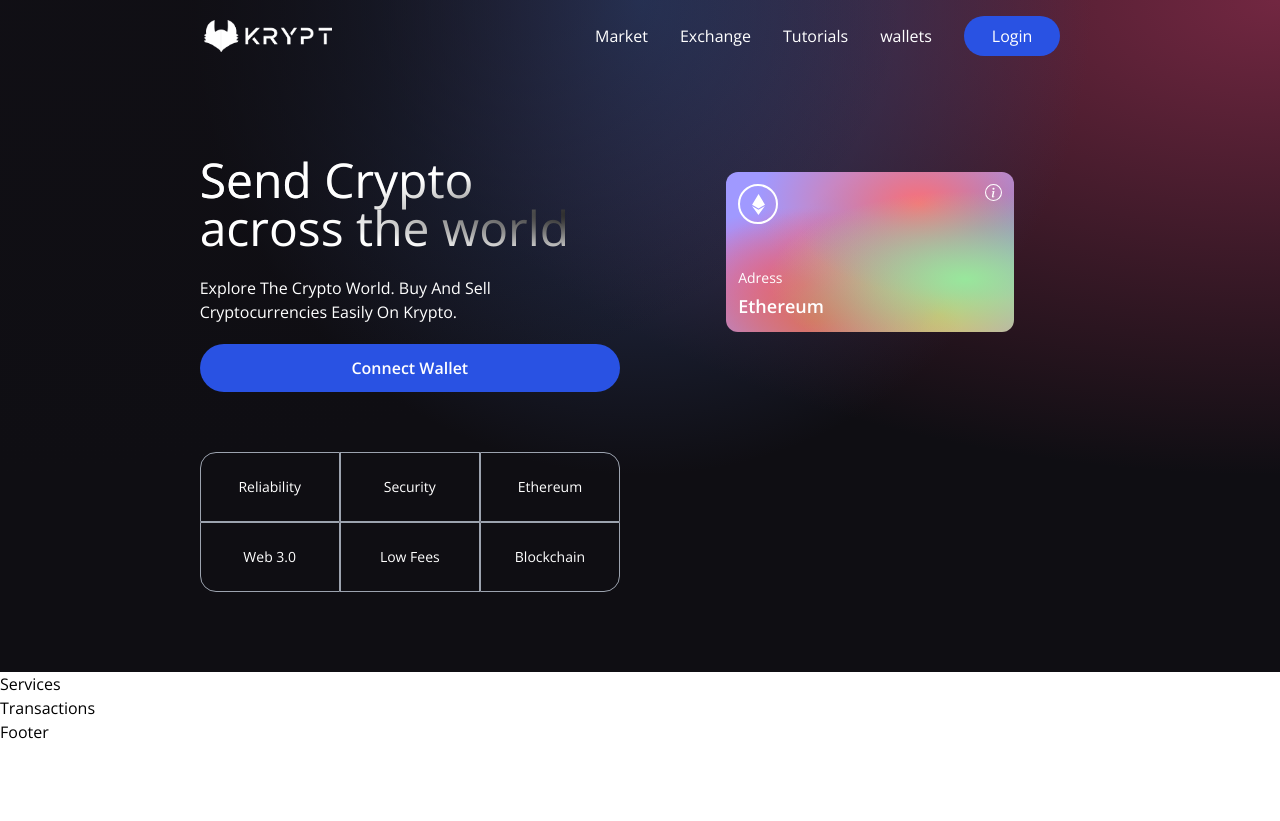
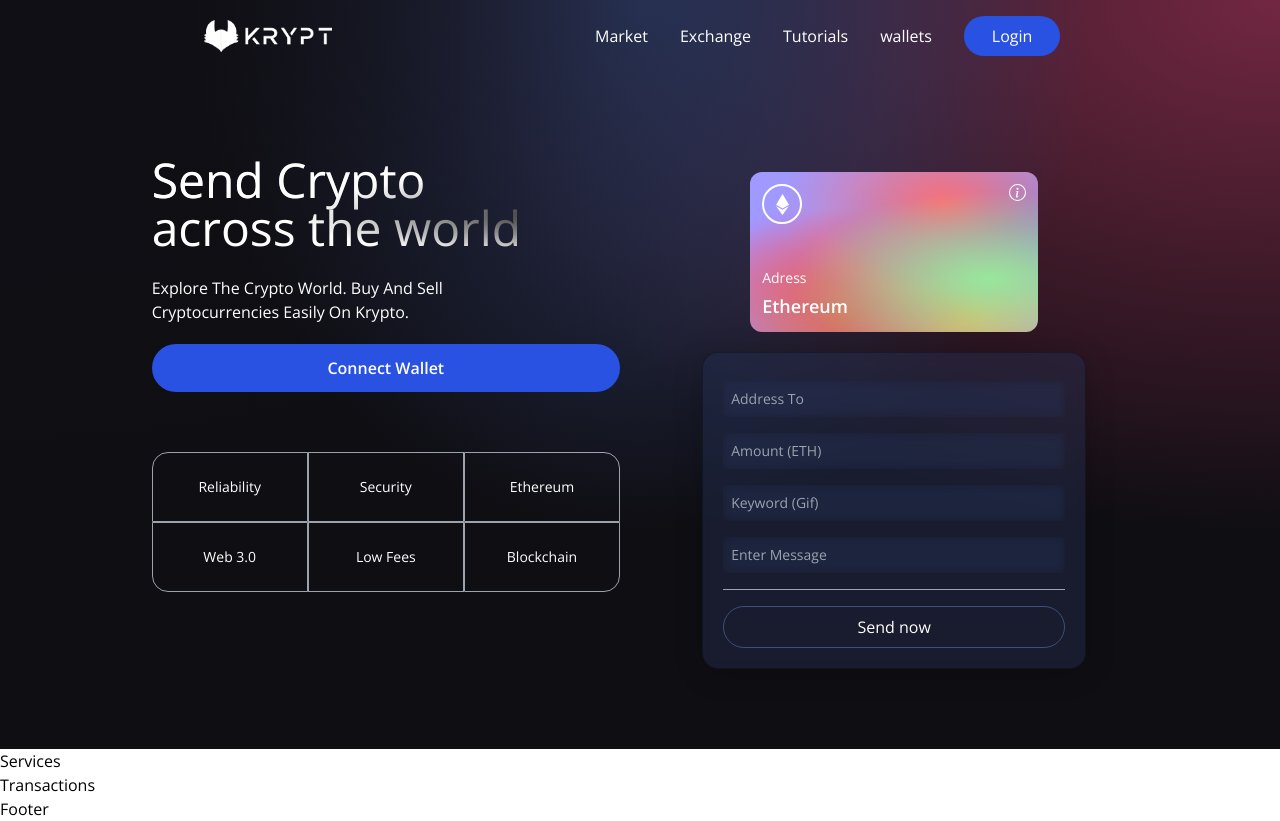
Before and after one commit to PersonalProject-06/Blockchain-App, a React (Vite) app in the folder client/: page / in a window 1280 px wide. Before the commit the page ends 800 px from the top, so only its background shows below. Built offline with nearby package versions, Linux system fonts and the light colour scheme.

Commit message:
working on loader components

```diff
--- a/client/src/components/Welcome.jsx
+++ b/client/src/components/Welcome.jsx
@@ -1,27 +1,73 @@
-import { AiFillPlayCircle } from "react-icons/ai"
-import { SiEthereum } from "react-icons/si"
-import { BsInfoCircle } from "react-icons/bs"
-import {Loader } from "./"
-const companyCommonStyles = "min-h-[70px] sm:px-0 px-2 sm:min-w-[120px] flex justify-center items-center border-[0.5px] border-gray-400 text-sm font-light text-white";
-const Welcome=()=> {
-  const connectWallet = ()=>{
-    alert ("connect")
+import { AiFillPlayCircle } from "react-icons/ai";
+import { SiEthereum } from "react-icons/si";
+import { BsInfoCircle } from "react-icons/bs";
+import { Loader } from "./";
+const companyCommonStyles =
+  "min-h-[70px] sm:px-0 px-2 sm:min-w-[120px] flex justify-center items-center border-[0.5px] border-gray-400 text-sm font-light text-white";
+const Input = ({ placeholder, name, type, value, handleChange }) => (
+  <input
+    placeholder={placeholder}
+    type={type}
+    step="0.0001"
+    value={value}
+    onChange={(e) => handleChange(e, name)}
+    className="my-2 w-full rounded-sm p-2 outline-none bg-transparent text-white border-none text-sm white-glassmorphism"
+  />
+);
+
+const Welcome = () => {
+  const connectWallet = () => {
+    alert("connect");
+  };
+  const handleChange = () => {
+    alert("work");
+  };
+  const inputData = [
+    {
+      placeholder: "Address To",
+      name: "addressTo",
+      type: "text",
+      handleChange: handleChange,
+    },
+    {
+      placeholder: "Amount (ETH)",
+      name: "amount",
+      type: "number",
+      handleChange: handleChange,
+    },
+    {
+      placeholder: "Keyword (Gif)",
+      name: "keyword",
+      type: "text",
+      handleChange: handleChange,
+    },
+    {
+      placeholder: "Enter Message",
+      name: "message",
+      type: "text",
+      handleChange: handleChange,
+    },
+  ];
+  const  handleSubmit = ()=>{
+    alert("a")
   }
   return (
-  <div
-    className="flex w-full justify-center items-center "
-  >
+    <div className="flex w-full justify-center items-center ">
       <div className="flex md:flex-row flex-col items-start justify-between md:p-20 py-12 px-4">
         <div className="flex flex-1 justify-start flex-col md:mr-10">
-        <h1 className="text-3xl sm:text-5xl text-white text-gradient py-1  ">Send Crypto <br/> across the world  </h1>
-        <p className="text-left mt-5 text-white font-light md:w-9/12 w-11/12 text-base ">Explore The Crypto World. Buy And Sell Cryptocurrencies Easily On Krypto.</p>
-        <button type="button" onClick={connectWallet} className="flex flex-row justify-center my-5 bg-[#2952e3] p-3 rounded-full cursor-pointer hover:bg-[#2546bd] ">
-            <p className="text-white text-base font-semibold">
-
-          Connect Wallet
-
+          <h1 className="text-3xl sm:text-5xl text-white text-gradient py-1  ">
+            Send Crypto <br /> across the world{" "}
+          </h1>
+          <p className="text-left mt-5 text-white font-light md:w-9/12 w-11/12 text-base ">
+            Explore The Crypto World. Buy And Sell Cryptocurrencies Easily On
+            Krypto.
           </p>
-
+          <button
+            type="button"
+            onClick={connectWallet}
+            className="flex flex-row justify-center my-5 bg-[#2952e3] p-3 rounded-full cursor-pointer hover:bg-[#2546bd] "
+          >
+            <p className="text-white text-base font-semibold">Connect Wallet</p>
           </button>
           <div className="grid sm:grid-cols-3 grid-cols-2 w-full mt-10">
             <div className={`rounded-tl-2xl ${companyCommonStyles} `}>
@@ -46,27 +92,44 @@ const Welcome=()=> {
               <div className="flex   justify-between items-start ">
                 <div className="w-10 h-10 rounded-full border-2 border-white flex justify-center items-center">
                   <SiEthereum fontSize={21} color={"#fff"} />
-
                 </div>
-                <BsInfoCircle fontSize={17} color={"#fff"}/>
+                <BsInfoCircle fontSize={17} color={"#fff"} />
               </div>
               <div>
-                <p className="text-white font-light text-sm">
-Adress
-                </p>
+                <p className="text-white font-light text-sm">Adress</p>
                 <p className="text-white font-semibold text-lg mt-1">
                   Ethereum
                 </p>
               </div>
             </div>
           </div>
+          <div className="p-5 sm:w-96 w-full flex flex-col justify-start items-center blue-glassmorphism">
+            {inputData.map(({ placeholder, name, type, handleChange }, i) => (
+              <Input
+              key={i}
+                placeholder={placeholder}
+                name={name}
+                type={type}
+                handleChange={handleChange}
+              />
+            ))}
+              <div className="h-[1px] w-full bg-gray-400 my-2" />
+              {false
+              ? <Loader />
+              : (
+                <button
+                  type="button"
+                  onClick={handleSubmit}
+                  className="text-white w-full mt-2 border-[1px] p-2 border-[#3d4f7c] hover:bg-[#3d4f7c] rounded-full cursor-pointer"
+                >
+                  Send now
+                </button>
+              )}
           </div>
-
-
         </div>
-
       </div>
-  )
-}
+    </div>
+  );
+};
 
 export default Welcome;
```
Lines whose indentation alone changed are shown as unchanged.
